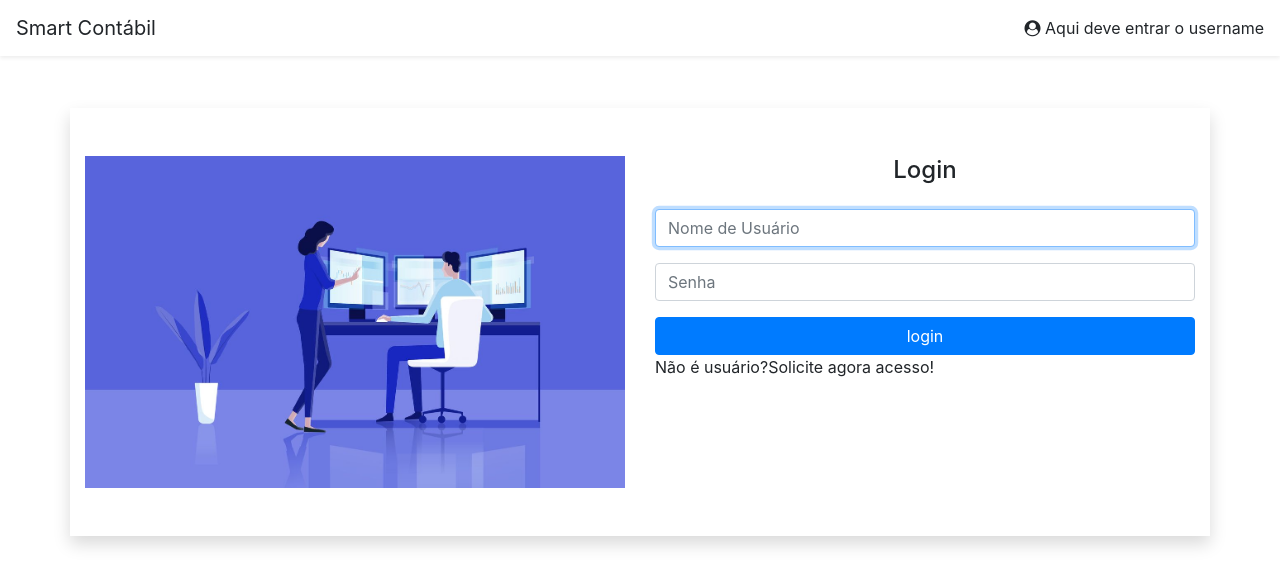
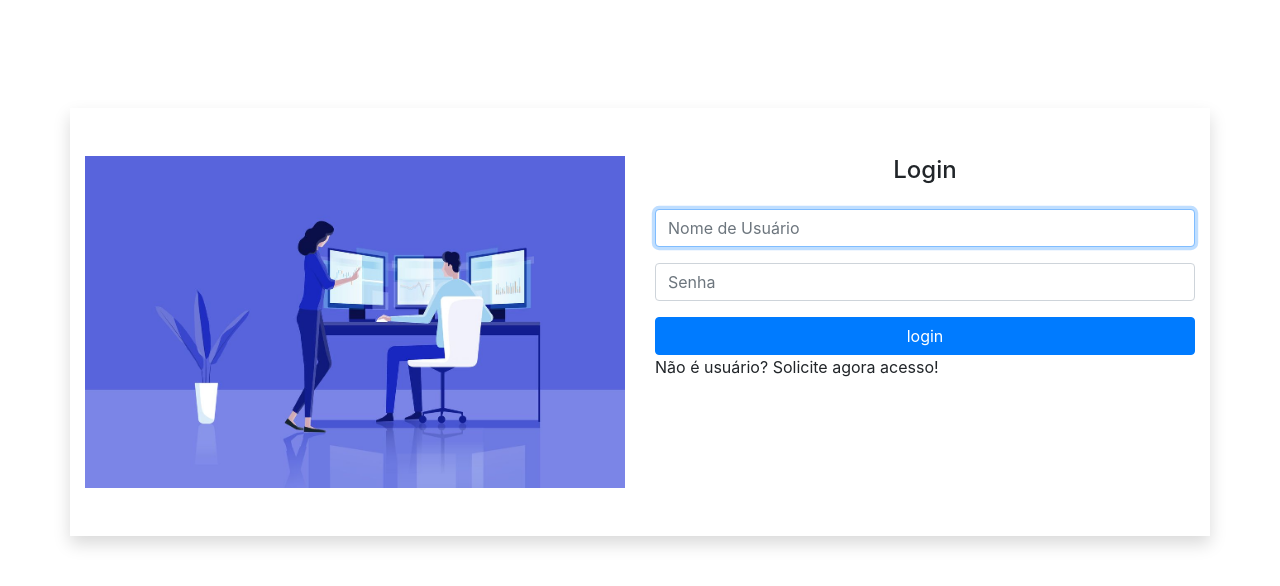
Before and after one commit to clayton-devplus/devplus.rpa.webapp, an Angular app: page / in a window 1280 px wide. Shown: the top 586 px of the page. Built offline with nearby package versions, Linux system fonts and the light colour scheme.

Commit message:
Estrutura de components

```diff
--- a/src/app/app.component.html
+++ b/src/app/app.component.html
@@ -1,2 +1 @@
-<dev-header></dev-header>
-<dev-login></dev-login>
+<router-outlet></router-outlet>
--- a/src/app/app.module.ts
+++ b/src/app/app.module.ts
@@ -2,6 +2,7 @@ import { NgModule } from '@angular/core';
 import { BrowserModule } from '@angular/platform-browser';
 
 import { AppComponent } from './app.component';
+import { AppRoutingModule } from './app.routing.module';
 import { CoreModule } from './core/core.module';
 import { HomeModule } from './home/home.module';
 
@@ -12,7 +13,8 @@ import { HomeModule } from './home/home.module';
   imports: [
     BrowserModule,
     HomeModule,
-    CoreModule
+    CoreModule,
+    AppRoutingModule
   ],
   providers: [],
   bootstrap: [AppComponent]
--- a/src/app/core/header/header.component.html
+++ b/src/app/core/header/header.component.html
@@ -3,7 +3,7 @@
       <a class="navbar-brand">Smart Contábil</a>
       <div>
           <i class="fa fa-user-circle"></i>
-          <a> Aqui deve entrar o username</a>
+          <a> </a>
       </div>
   </nav>
 </header>
--- a/src/app/home/login/login.component.html
+++ b/src/app/home/login/login.component.html
@@ -30,7 +30,7 @@
           </button>
 
       </form>
-      <p>Não é usuário?<a>Solicite agora acesso!</a></p>
+      <p>Não é usuário?<a> Solicite agora acesso!</a></p>
     </div>
   </div>
 
--- /dev/null
+++ b/src/app/home/login/login.service.ts
@@ -0,0 +1,6 @@
+import { Injectable } from "@angular/core";
+
+@Injectable({
+  providedIn:'root'
+})
+export class LoginService { }
--- /dev/null
+++ b/src/app/smart/empresas/empresas.component.html
@@ -0,0 +1 @@
+<p>Works</p>
```
Also changed, not shown: src/app/app.routing.module.ts (added, +15 -0 lines), src/app/smart/empresas/empresas.component.ts (added, +8 -0 lines), src/app/smart/smart.module.ts (added, +13 -0 lines), src/app/smart/smart.routing.module.ts (added).
